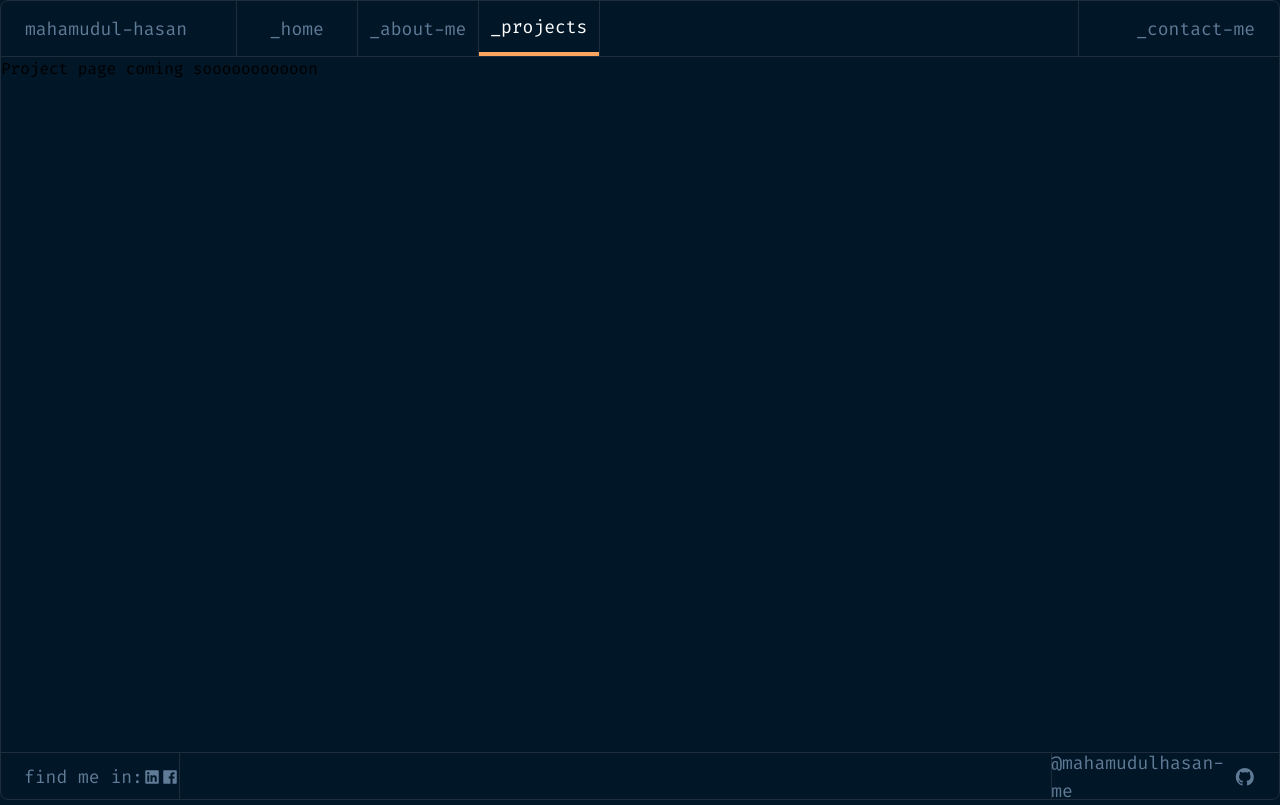
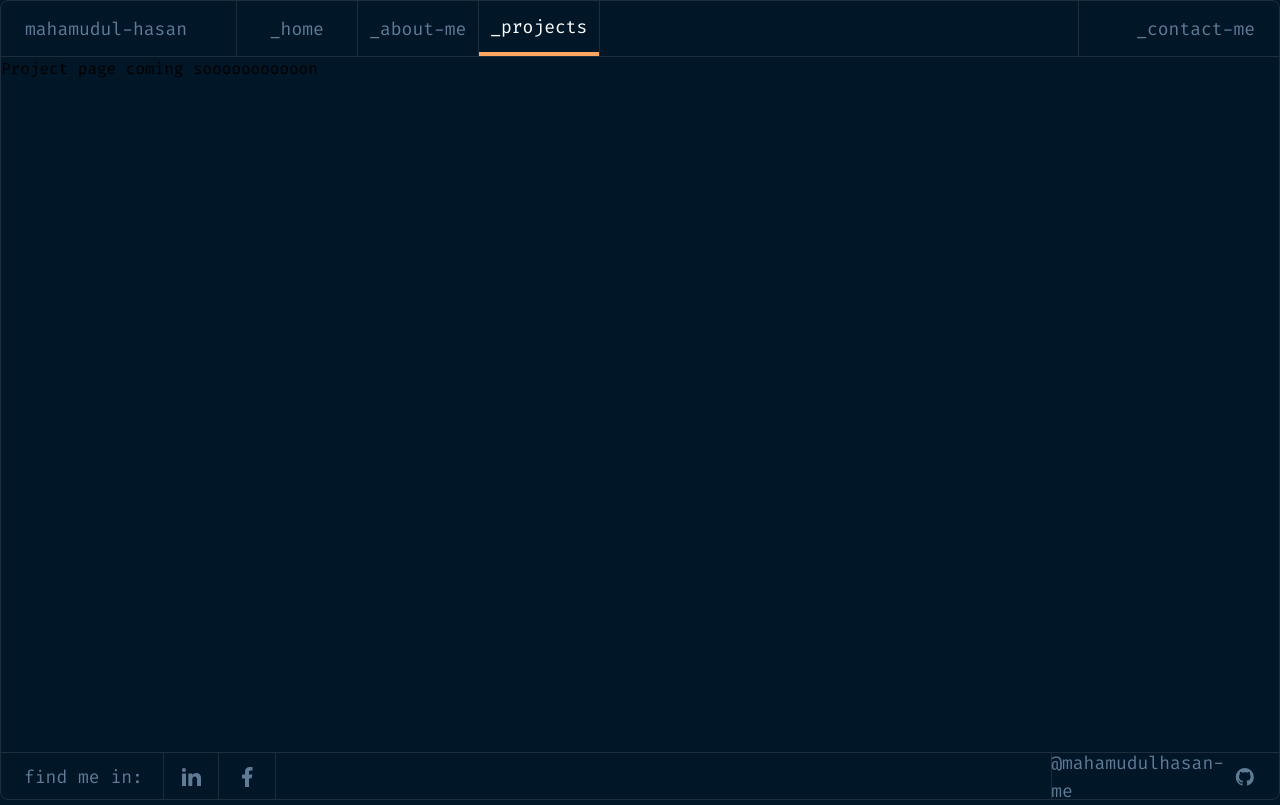
Before and after one commit to mahamudulhasan-me/mahamudulhasan.me, a React (Vite) app: page /projects in a window 1280 px wide. Built offline with nearby package versions, Linux system fonts and the light colour scheme.

Commit message:
add nav items and footer

```diff
--- a/src/pages/Shared/Footer/Footer.jsx
+++ b/src/pages/Shared/Footer/Footer.jsx
@@ -1,16 +1,16 @@
-import {
-  RiFacebookBoxFill,
-  RiGithubFill,
-  RiLinkedinBoxFill,
-} from "react-icons/ri";
+import { RiFacebookFill, RiGithubFill, RiLinkedinFill } from "react-icons/ri";
 import { Link } from "react-router-dom";
 const Footer = () => {
   return (
     <footer className="absolute bottom-0 left-0 right-0 h-12 border-t border-p4 px-6 flex justify-between items-center text-s1 text-lg">
-      <div className="border-r border-p4 h-full flex justify-start items-center">
+      <div className="border-r border-p4 h-full flex justify-start items-center transition-all">
         find me in:
-        <RiLinkedinBoxFill />
-        <RiFacebookBoxFill />
+        <Link className="ml-5 w-14 hover:text-white border-x h-full border-p4 flex justify-center items-center">
+          <RiLinkedinFill size={24} />
+        </Link>
+        <Link className="w-14  h-full hover:text-white border-p4 flex justify-center items-center">
+          <RiFacebookFill size={24} />
+        </Link>
       </div>
       <div
         className="w-2/12 border-l h-full flex justify-end items-center border-p4
```
